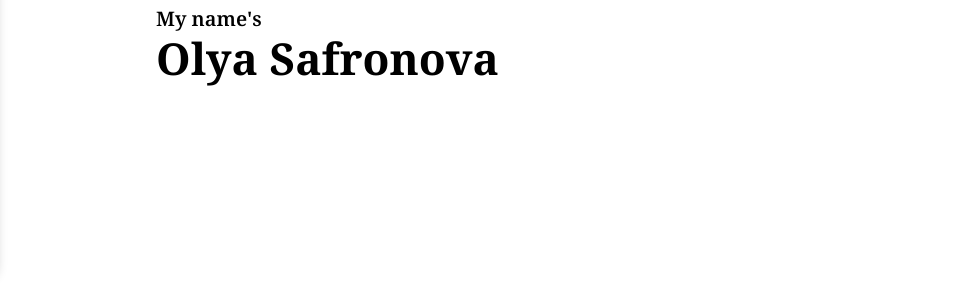
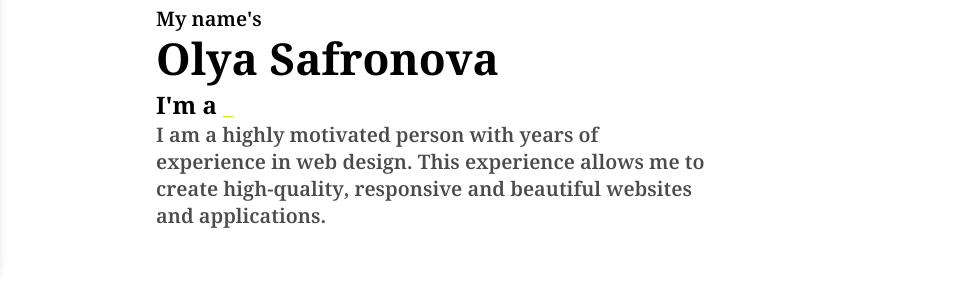
Before and after one commit to OlyaSDM/rsschool-cv-21, a plain HTML site: page index.html in a window 1280 px wide. Shown: the part 278-567 px from the top of the page, 314-1280 px from the left. Drawn offline with Linux system fonts and the light colour scheme.

Commit message:
feal: add block about me

```diff
--- a/index.html
+++ b/index.html
@@ -31,10 +31,18 @@
       <section class="about-me">
         <img class="photo" src="images/photo.png" alt="photo" />
         <div class="text-about-me">
-            <p class="text-about">Hello!</p>
-            <p class="text-about-second">My name's</p>
-            <p class="text-about-third">Olya Safronova</p>
-
+          <p class="text-about">Hello!</p>
+          <p class="text-about-second">My name's</p>
+          <p class="text-about-third">Olya Safronova</p>
+          <p class="text-about-four">
+            I'm a <span class="animation-first"></span
+            ><span class="line">_</span>
+          </p>
+          <p class="text-about-five">
+            I am a highly motivated person with years of experience in web
+            design. This experience allows me to create high-quality, responsive
+            and beautiful websites and applications.
+          </p>
         </div>
       </section>
     </div>
--- a/style.css
+++ b/style.css
@@ -186,6 +186,13 @@ a {
     box-shadow: rgba(0, 0, 0, 0.24) 0px 6px 12px;
 }
 
+.text-about-second,
+.text-about-third,
+.text-about-five {
+    margin-left: -780px;
+    margin-top: -24px;
+}
+
 .text-about {
     margin-left: -780px;
     font-size: 32px;
@@ -194,16 +201,30 @@ a {
 }
 
 .text-about-second {
-    margin-left: -780px;
-    margin-top: -24px;
     font-weight: 600;
     font-size: 20px;
 }
 
 .text-about-third {
-    margin-left: -780px;
-    margin-top: -24px;
-    font-weight: 600;
     font-weight: bolder;
     font-size: 44px;
 }
+
+.text-about-four {
+    margin-left: -780px;
+    margin-top: -44px;
+    font-weight: 800;
+    font-size: 24px;
+}
+
+.animation-first,
+.line {
+    color: var(--color);
+}
+
+.text-about-five {
+    font-weight: 600;
+    font-size: 20px;
+    max-width: 550px;
+    opacity: 0.7;
+}
```
